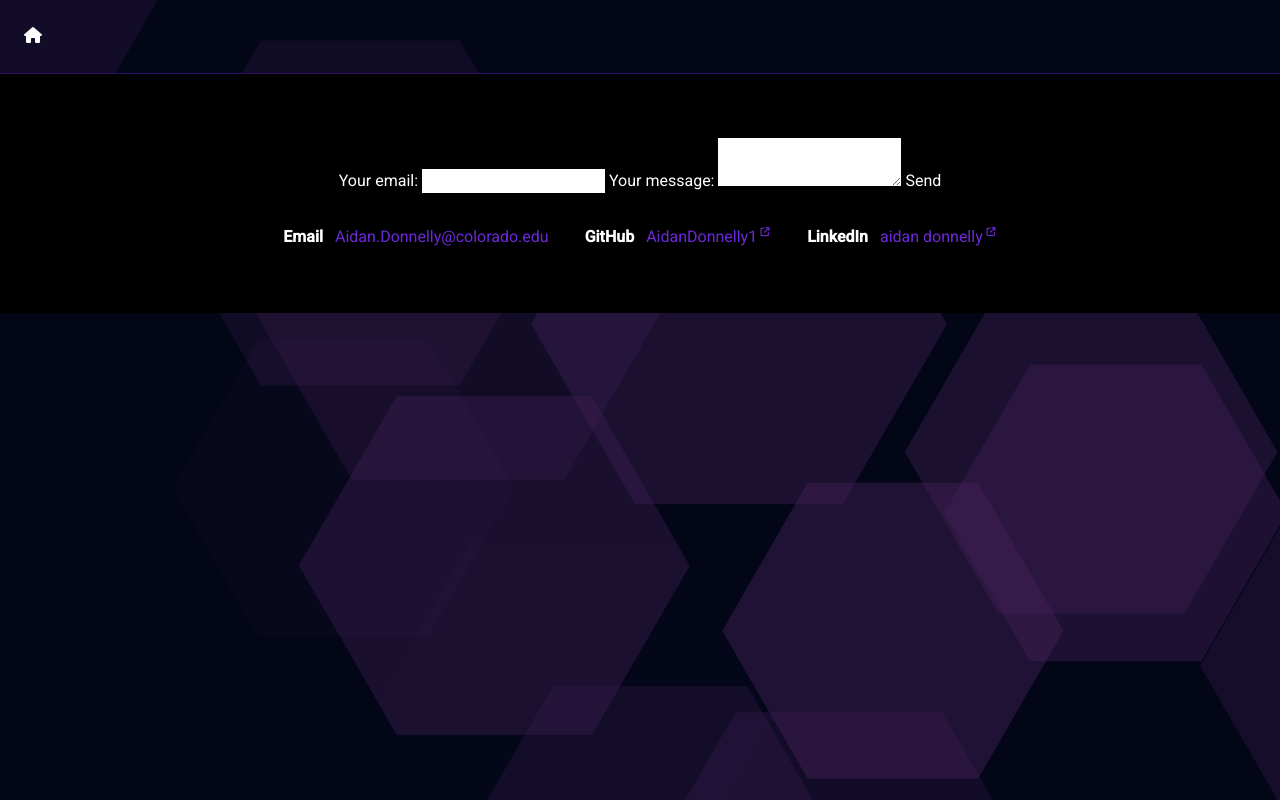
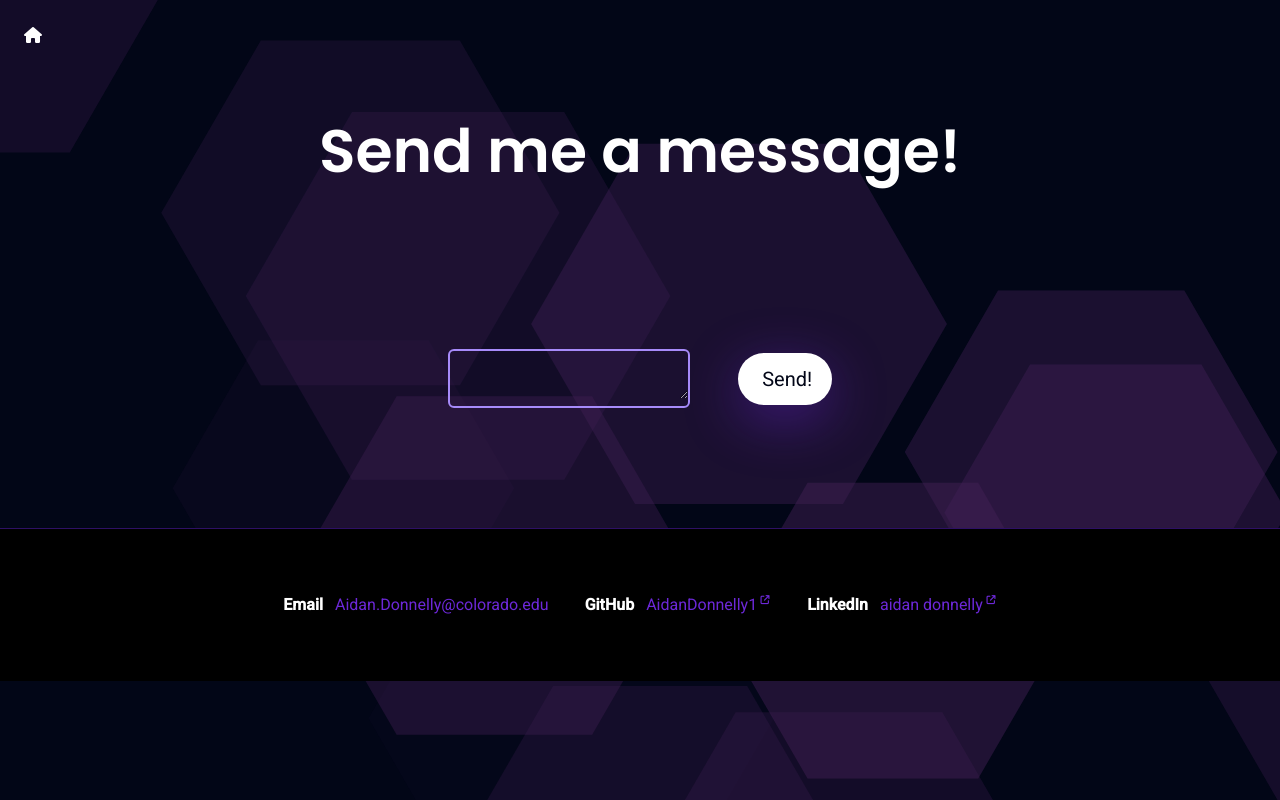
Before and after one commit to AidanDonnelly1/personal-website, a SvelteKit app: page /contactme in a window 1280 px wide. Built offline with nearby package versions, Linux system fonts and the light colour scheme.

Commit message:
mvp form on its own route

```diff
--- a/src/components/Footer.svelte
+++ b/src/components/Footer.svelte
@@ -6,18 +6,6 @@
     id="footer"
     class="py-10 sm:py-16 bg-black border-t border-solid border-violet-950 flex flex-col gap-4 sm:gap-8 justify-center items-center"
 >
-    <form action="https://formspree.io/f/mayraqzw" method="POST">
-        <label>
-            Your email:
-            <input type="email" name="email" />
-        </label>
-        <label>
-            Your message:
-            <textarea name="message"></textarea>
-        </label>
-        <!-- your other form fields go here -->
-        <button type="submit">Send</button>
-    </form>
     <div class="flex flex-col gap-4">
         <p>
             <b class="pr-2">Email</b>
--- a/src/routes/contactme/+page.svelte
+++ b/src/routes/contactme/+page.svelte
@@ -1,3 +1,62 @@
 <script>
+    // @ts-nocheck
 
+    //variable Init
+    let count = 0;
+    //function to be called on click
+    function incrementCount() {
+        //incremtent
+        count++;
+    }
 </script>
+
+<!-- <div class="text-center">
+    <form action="https://formspree.io/f/mayraqzw" method="POST">
+        <label class="violet-400">
+            Your email:
+            <input type="email" name="email" />
+        </label>
+        <label>
+            Your message:
+            <textarea name="message"></textarea>
+        </label>
+            your other form fields go here -->
+<!-- <button type="submit">Send</button>
+    </form>
+</div> -->
+
+<h2 class="py-12 text-center font-semibold text-4xl sm:text-5xl md:text-6xl">
+    Send me a message!
+    <br />
+</h2>
+
+<div class="max-w flex flex-col justify-center items-center py-8">
+    <form
+        id="large-input"
+        action="https://formspree.io/f/mayraqzw"
+        method="POST"
+        class="max-w px-2 py-20"
+    >
+
+        <div class="max-w flex items-center py-2">
+            <label class="w-full border-2 rounded-md border-violet-400">
+                <textarea
+                    class="w-full appearance-none bg-transparent border-1 w-full text-slate-50 mr-3 py-1 px-2 leading-tight focus:outline-none px"
+                    name="message"
+                    placeholder="Enter Message"
+                >
+                </textarea>
+            </label>
+            <div class="px-6"></div>
+            <button
+                type="submit"
+                class="blueShadow mx-auto lg:mr-auto lg:ml-0 text-base sm:text-lg md:text-xl poppins relative overflow-hidden px-6 py-3 group rounded-full bg-white text-slate-950"
+            >
+                <div
+                    class="absolute top-0 right-full w-full h-full bg-violet-500 opacity-20 group-hover:translate-x-full z-0 duration-200"
+                />
+                <h4 class="pr-6 relative z-9">Send!</h4>
+            </button>
+        </div>
+    </form>
+</div>
```
